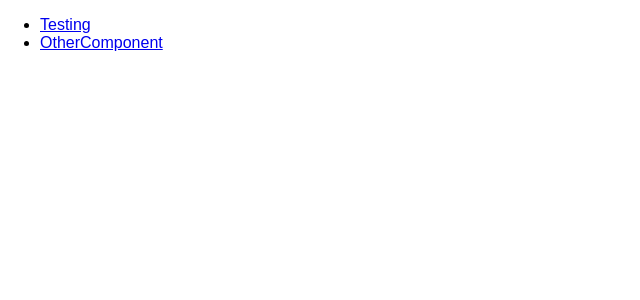
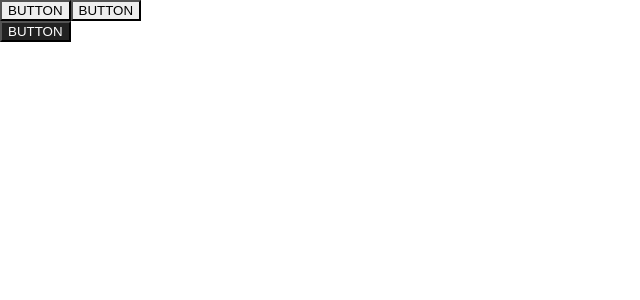
Before and after one commit to hassifmohd/reactapptest, a React (Create React App) app: page / in a window 1280 px wide. Shown: the top 300 px of the page, without its empty margins (0-640 px from the left). Built offline with nearby package versions, Linux system fonts and the light colour scheme.

Commit message:
study react

```diff
--- a/public/index.html
+++ b/public/index.html
@@ -28,6 +28,10 @@
     <div id="root1"></div>
     <div id="root2"></div>
     <div id="root3"></div>
+    <div id="no-context"></div>
+    <div id="with-context"></div>
+    <div id="alt-context"></div>
+    <div id="theme-context"></div>
     <!--
       This HTML file is a template.
       If you open it directly in the browser, you will see an empty page.
--- /dev/null
+++ b/src/Altcontext.js
@@ -0,0 +1,53 @@
+import React, { Component } from 'react';
+
+/*export default function Page(props) {
+    const user = props.user;
+    return (
+        <div>
+            <div>{props.author}</div>
+            <PageLayout user={props.author} />
+        </div>
+    );
+}
+
+function PageLayout() {
+    return (<NavigationBar />);
+}
+
+function NavigationBar() {
+    return (
+        <div className="navigationbar">
+            <div>Name</div>
+            <Avatar />
+        </div>
+    );
+}
+
+function Avatar(props) {
+    return (<div className="avatar">avatar={props.author}</div>);
+}*/
+
+//THIS DOES NOT WORK, DONT KNOW WHY
+
+export default function Page(props) {
+    const author = props.author;
+
+    const topBar = (
+        <NavigationBar>
+        </NavigationBar>
+    );
+
+    return (
+        <PageLayout
+            topBar={topBar}
+        />
+    );
+}
+
+function PageLayout() {
+    return (<div>PageLayout</div>);
+}
+
+function NavigationBar(props) {
+    return (<div>NavigationBar</div>);
+}
--- /dev/null
+++ b/src/Nocontext.js
@@ -0,0 +1,22 @@
+import React, { Component } from 'react';
+
+//without context
+class Nocontext extends Component {
+    render() {
+        return <Toolbar theme="dark" />
+    }
+}
+
+function Toolbar(props) {
+    return (
+        <div>
+            <ThemedButton theme={props.theme} />
+        </div>
+    );
+}
+
+function ThemedButton(props) {
+    return <button theme={props.theme}>theme={props.theme}</button>;
+}
+
+export default Nocontext;
--- /dev/null
+++ b/src/Themecontext.js
@@ -0,0 +1,48 @@
+import {ThemeContext, themes} from './theme-context';
+import ThemedButton from './themed-button';
+import React from 'react';
+
+function Toolbar(props) {
+    return (
+        <ThemedButton onClick={props.changeTheme} />
+    );
+}
+
+class Themecontext extends React.Component {
+    constructor(props) {
+        super(props);
+        this.state = {
+            theme: themes.light,
+        };
+
+        this.toggleTheme = () => {
+            this.setState(state => ({
+                theme:
+                    state.theme === themes.dark
+                        ? themes.light
+                        : themes.dark,
+            }));
+        };
+    }
+
+    render() {
+        // The ThemedButton button inside the ThemeProvider
+        // uses the theme from state while the one outside uses
+        // the default dark theme
+        return (
+            <div>
+                <ThemeContext.Provider value={this.state.theme}>
+                    <Toolbar changeTheme={this.toggleTheme} />
+                </ThemeContext.Provider>
+                <ThemeContext.Provider value={this.state.theme}>
+                    <Toolbar changeTheme={this.toggleTheme} />
+                </ThemeContext.Provider>
+                <div>
+                    <ThemedButton />
+                </div>
+            </div>
+        );
+    }
+}
+
+export default Themecontext;
--- /dev/null
+++ b/src/Withcontext.js
@@ -0,0 +1,32 @@
+import React, { Component } from 'react';
+
+export const ThemeContext = React.createContext('light');
+
+class Withcontext extends Component {
+    render() {
+        return (
+            //If you remove ThemeContext.Provider, system will take light as default value
+            <ThemeContext.Provider value="dark">
+                <Toolbar />
+            </ThemeContext.Provider>
+        );
+    }
+}
+
+function Toolbar(props) {
+    return (
+        <div>
+            <ThemedButton />
+        </div>
+    );
+}
+
+function ThemedButton(props) {
+    return (
+        <ThemeContext.Consumer>
+            {theme => <button {...props} theme={theme}>theme={theme}</button>}
+        </ThemeContext.Consumer>
+    );
+}
+
+export default Withcontext;
--- /dev/null
+++ b/src/theme-context.js
@@ -0,0 +1,16 @@
+import React from 'react';
+
+export const themes = {
+    light: {
+        foreground: '#000000',
+        background: '#eeeeee',
+    },
+    dark: {
+        foreground: '#ffffff',
+        background: '#222222',
+    },
+};
+
+export const ThemeContext = React.createContext(
+    themes.dark
+);
--- /dev/null
+++ b/src/themed-button.js
@@ -0,0 +1,21 @@
+import { ThemeContext } from './theme-context';
+import React from 'react';
+
+function ThemedButton(props) {
+    return (
+        <ThemeContext.Consumer>
+            {theme => (
+                <button
+                    {...props}
+                    style={{
+                        backgroundColor: theme.background,
+                        color: theme.foreground
+                    }}
+                >BUTTON</button>
+
+            )}
+        </ThemeContext.Consumer>
+    );
+}
+
+export default ThemedButton;
```
Also changed, not shown: src/index.js (+19 -3 lines).
